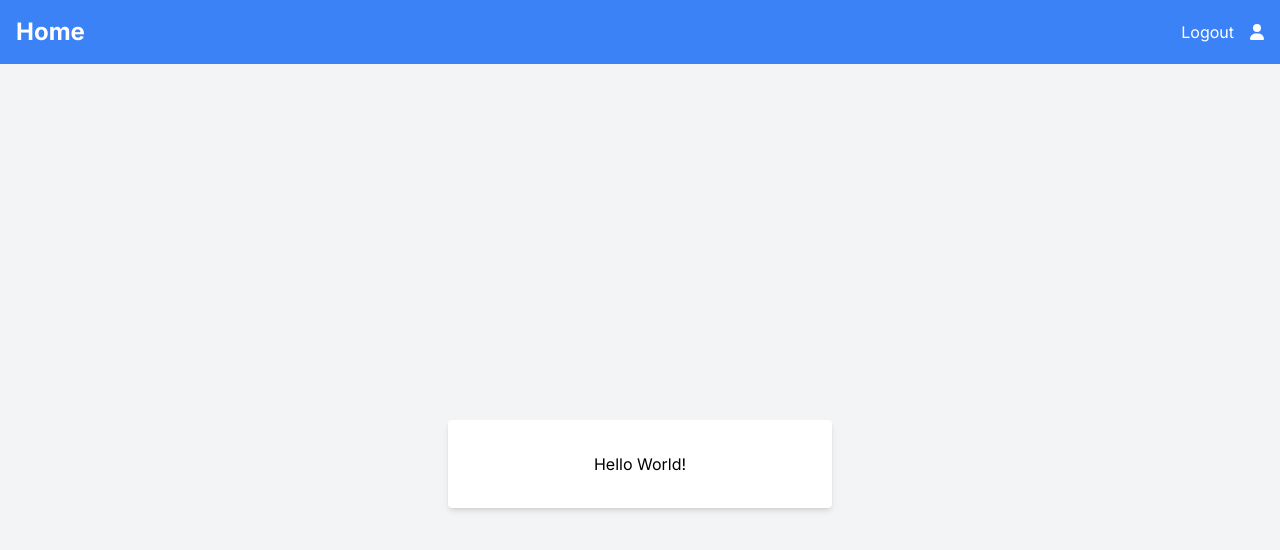
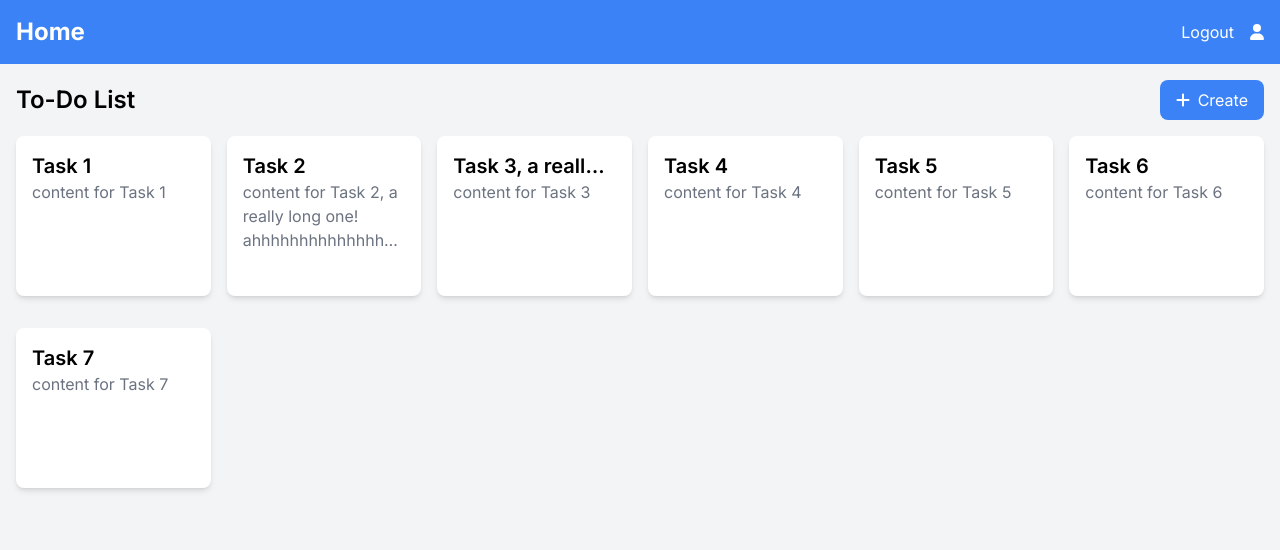
Before and after one commit to 1234tgk/TodoManager, a Next.js app: page / in a window 1280 px wide. Shown: the top 550 px of the page. Built offline with nearby package versions, Linux system fonts and the light colour scheme; no server answers; sample sign-in values are in the browser's storage.

Commit message:
add todo component on main page

```diff
--- a/src/app/(private)/layout.tsx
+++ b/src/app/(private)/layout.tsx
@@ -16,10 +16,8 @@ export default async function PrivateLayout({ children }: Props) {
   return (
     <>
       <NavBar />
-      <div className='min-h-screen flex flex-col items-center justify-center bg-gray-100'>
-        <div className='bg-white p-8 rounded shadow-md w-96 text-center'>
-          {children}
-        </div>
+      <div className='min-h-screen bg-gray-100 p-4'>
+        <div className='container mx-auto'>{children}</div>
       </div>
     </>
   );
--- a/src/app/(private)/page.tsx
+++ b/src/app/(private)/page.tsx
@@ -1,3 +1,45 @@
+import React from "react";
+import Todo from "@/components/Todo";
+import { FontAwesomeIcon } from "@fortawesome/react-fontawesome";
+import { faPlus } from "@fortawesome/free-solid-svg-icons";
+
+const todos = [
+  { id: "1", title: "Task 1", content: "content for Task 1" },
+  {
+    id: "2",
+    title: "Task 2",
+    content:
+      "content for Task 2, a really long one! ahhhhhhhhhhhhhhhhhhhhhhhhhhhhhh",
+  },
+  {
+    id: "3",
+    title: "Task 3, a really long title! ahhhhhhhhhhhhhhhhhhhhhhhhhhhhhhh",
+    content: "content for Task 3",
+  },
+  { id: "4", title: "Task 4", content: "content for Task 4" },
+  { id: "5", title: "Task 5", content: "content for Task 5" },
+  { id: "6", title: "Task 6", content: "content for Task 6" },
+  { id: "7", title: "Task 7", content: "content for Task 7" },
+  // Add more to-do items as needed
+];
+
 export default function Home() {
-  return <div>Hello World!</div>;
+  return (
+    <>
+      <div className='flex items-center justify-between mb-4'>
+        <h1 className='text-2xl font-semibold'>To-Do List</h1>
+        <button className='bg-blue-500 text-white py-2 px-4 rounded-lg hover:bg-blue-600'>
+          <FontAwesomeIcon icon={faPlus} className='mr-2' />
+          Create
+        </button>
+      </div>
+
+      <div className='grid grid-cols-1 md:grid-cols-2 lg:grid-cols-3 xl:grid-cols-6 gap-4'>
+        {/* Render the list of to-dos in a grid */}
+        {todos.map((todo) => (
+          <Todo key={todo.id} todo={todo} />
+        ))}
+      </div>
+    </>
+  );
 }
--- /dev/null
+++ b/src/components/Todo.tsx
@@ -0,0 +1,21 @@
+import React from "react";
+import { Todo } from "@/types";
+
+interface Props {
+  todo: Todo;
+}
+
+const Todo = ({ todo }: Props) => {
+  return (
+    <div className='bg-white rounded-lg shadow-md p-4 mb-4 h-40 hover:shadow-lg transition duration-300 ease-in-out transform hover:scale-105'>
+      <h2 className='text-xl font-semibold overflow-hidden overflow-ellipsis whitespace-nowrap max-w-xs'>
+        {todo.title}
+      </h2>
+      <p className='text-gray-500 overflow-hidden overflow-ellipsis max-w-xs'>
+        {todo.content}
+      </p>
+    </div>
+  );
+};
+
+export default Todo;
--- /dev/null
+++ b/src/types/index.ts
@@ -0,0 +1,5 @@
+export type Todo = {
+  id: string;
+  title: string;
+  content: string;
+};
```
